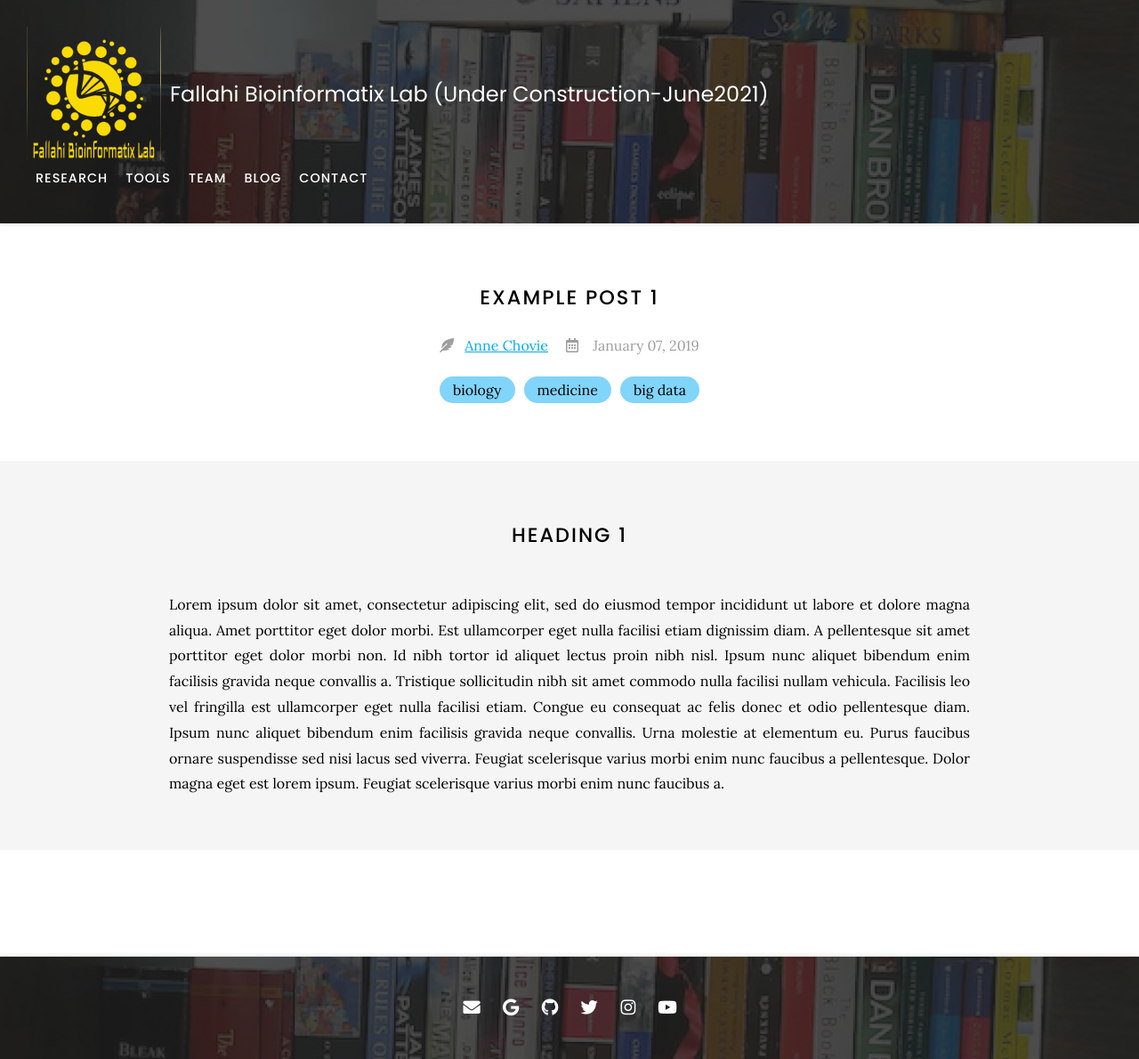
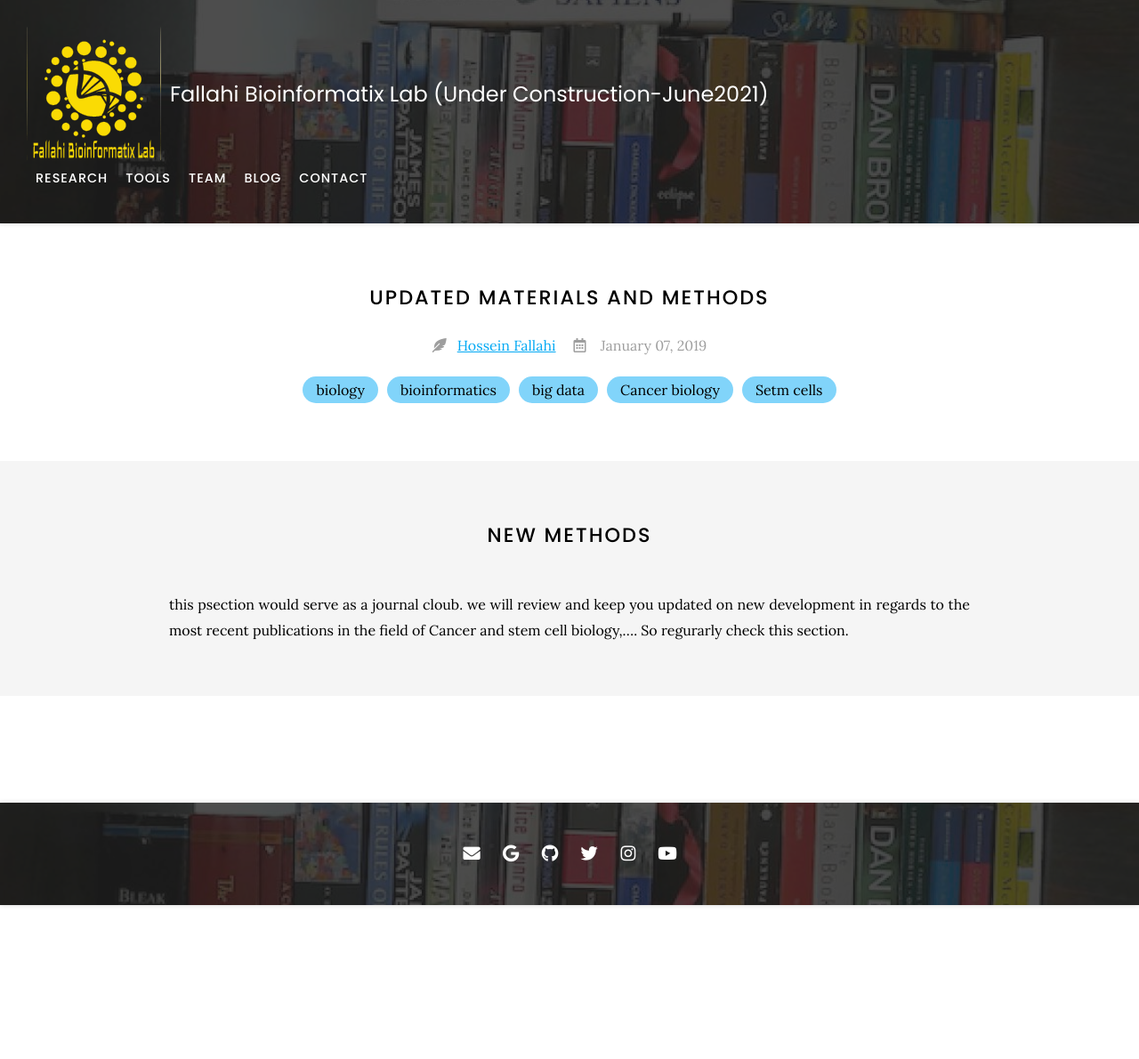
Before and after one commit to Hossein-Fallahi/Fallahi-Bioinformatics-Lab, a Jekyll site: the page built from _posts/2019-01-07-example-post-1.md, in a window 1280 px wide. Shown: the whole page at 89% size. Built offline with Jekyll 4.4.1, drawn with Linux system fonts in a browser that asks for light colours; nearby versions of some CDN libraries; after the commit the page ends 1017 px from its top, so only the background shows below that.

Commit message:
Update 2019-01-07-example-post-1.md

```diff
--- a/_posts/2019-01-07-example-post-1.md
+++ b/_posts/2019-01-07-example-post-1.md
@@ -1,27 +1,16 @@
 ---
-title: Example post 1
+title: Updated materials and methods
 tags:
   - biology
-  - medicine
+  - bioinformatics
   - big data
-author: Anne Chovie
-member: anne-chovie
+  - Cancer biology
+  - Setm cells
+author: Hossein Fallahi
+member: hossein-fallahi
 ---
 
-# Heading 1
+# new methods
 
-Lorem ipsum dolor sit amet, consectetur adipiscing elit, sed do eiusmod tempor incididunt ut labore et dolore magna aliqua.
-Amet porttitor eget dolor morbi.
-Est ullamcorper eget nulla facilisi etiam dignissim diam.
-A pellentesque sit amet porttitor eget dolor morbi non.
-Id nibh tortor id aliquet lectus proin nibh nisl.
-Ipsum nunc aliquet bibendum enim facilisis gravida neque convallis a.
-Tristique sollicitudin nibh sit amet commodo nulla facilisi nullam vehicula.
-Facilisis leo vel fringilla est ullamcorper eget nulla facilisi etiam.
-Congue eu consequat ac felis donec et odio pellentesque diam.
-Ipsum nunc aliquet bibendum enim facilisis gravida neque convallis.
-Urna molestie at elementum eu.
-Purus faucibus ornare suspendisse sed nisi lacus sed viverra.
-Feugiat scelerisque varius morbi enim nunc faucibus a pellentesque.
-Dolor magna eget est lorem ipsum.
-Feugiat scelerisque varius morbi enim nunc faucibus a.
+this psection would serve as a journal cloub. we will review and keep you updated on new development in regards to the most recent publications in the field of Cancer and stem cell biology,....
+So regurarly check this section.
```
